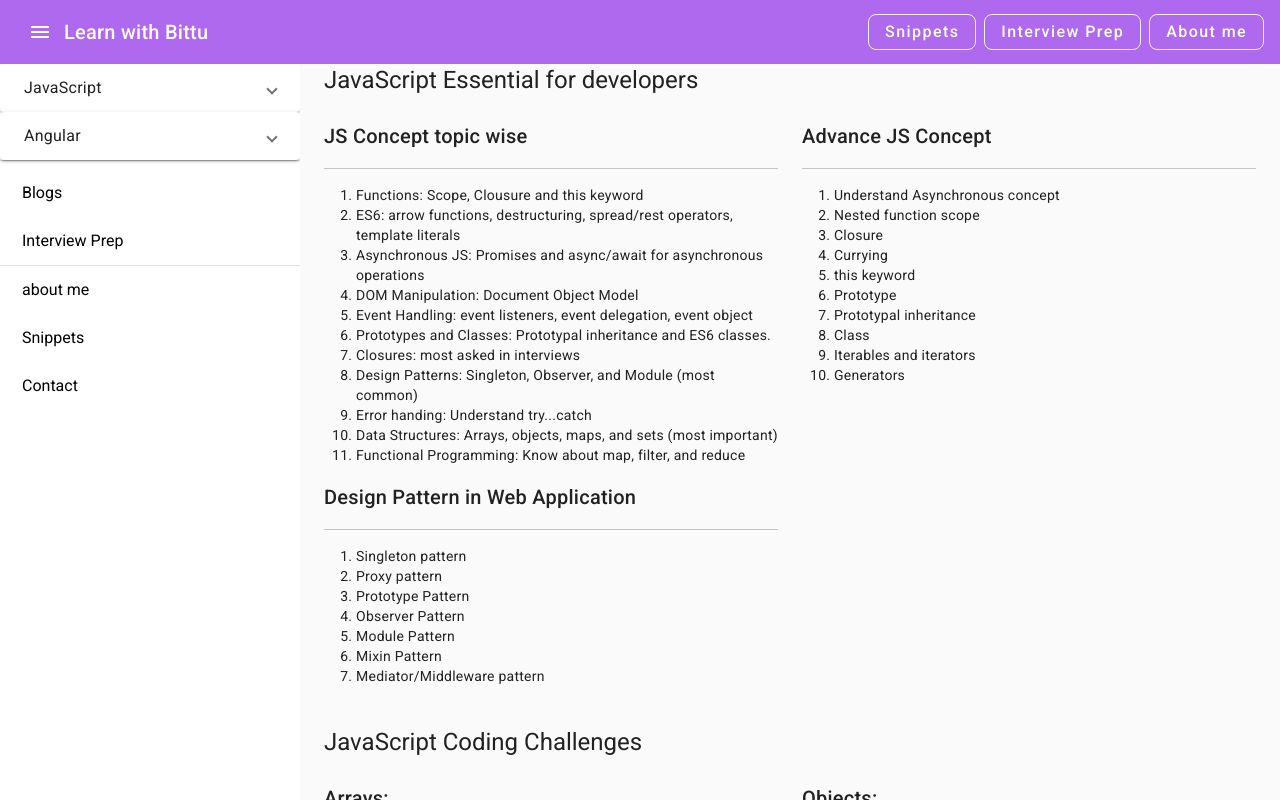
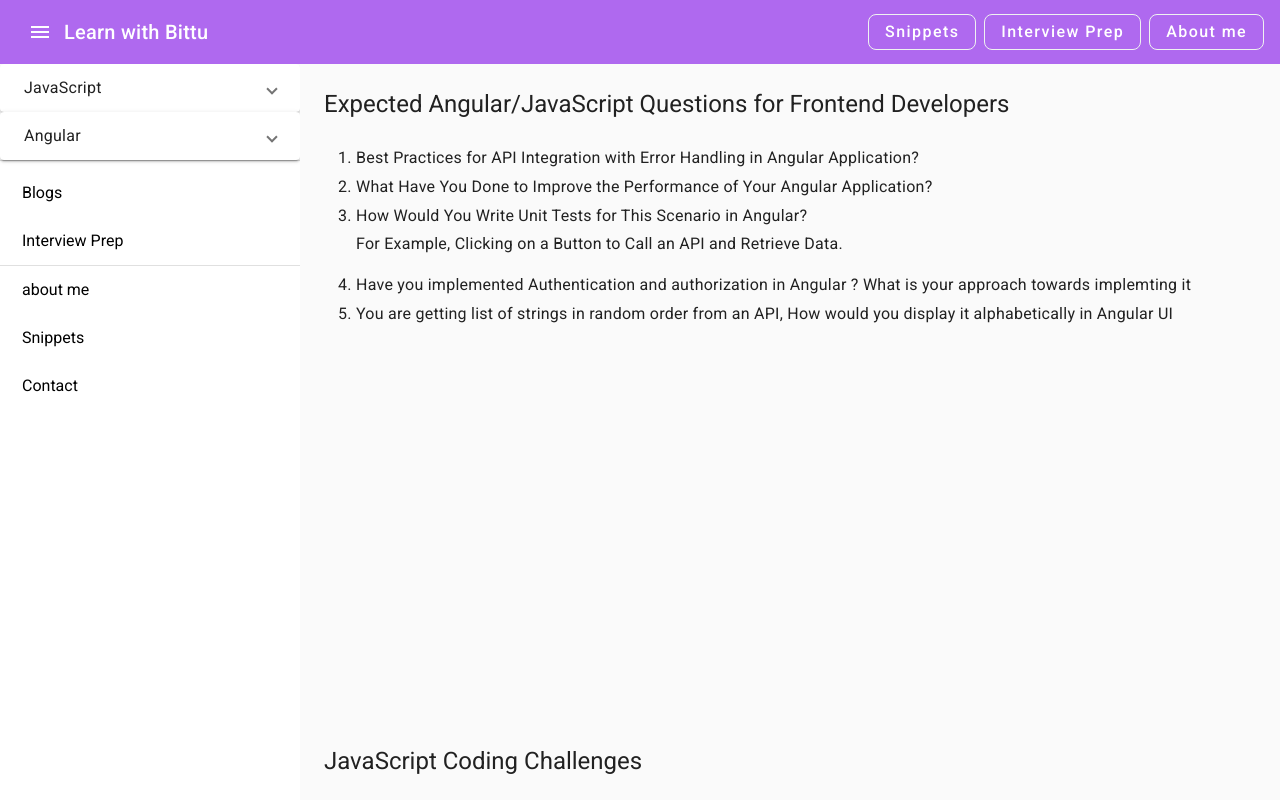
Before and after one commit to bittu1040/Learn-with-Bittu, an Angular app: page /interview-preparation in a window 1280 px wide. Built offline with nearby package versions, Linux system fonts and the light colour scheme.

Commit message:
added FAQ for angular

```diff
--- a/src/app/module/learn/learn-js/learn-js.component.html
+++ b/src/app/module/learn/learn-js/learn-js.component.html
@@ -1,61 +1,25 @@
 
 
-<div class="container">
-  <h1 class="mb-4">JavaScript Essential for developers</h1>
+<div class="container mt-4">
+  <h1 class="mb-4" style="font-size: 1.5rem;">Expected Angular/JavaScript Questions for Frontend Developers</h1>
   <div class="row">
-    <div class="col-lg-6">
-      <h2>JS Concept topic wise</h2>
-      <hr>
-      <ol>
-        <li>Functions: Scope, Clousure and this keyword</li>
-        <li>ES6: arrow functions, destructuring, spread/rest operators, template literals</li>
-        <li>Asynchronous JS: Promises and async/await for asynchronous operations</li>
-        <li>DOM Manipulation: Document Object Model</li>
-        <li>Event Handling: event listeners, event delegation, event object</li>
-        <li>Prototypes and Classes: Prototypal inheritance and ES6 classes.</li>
-        <li>Closures: most asked in interviews</li>
-        <li>Design Patterns: Singleton, Observer, and Module (most common)</li>
-        <li>Error handing: Understand try...catch</li>
-        <li>Data Structures: Arrays, objects, maps, and sets (most important)</li>
-        <li>Functional Programming: Know about map, filter, and reduce</li>
-      </ol>
-    </div>
-    <div class="col-lg-6">
-      <h2>Advance JS Concept</h2>
-      <hr>
-      <ol>
-        <li>Understand Asynchronous concept</li>
-        <li>Nested function scope</li>
-        <li>Closure</li>
-        <li>Currying</li>
-        <li>this keyword</li>
-        <li>Prototype</li>
-        <li>Prototypal inheritance</li>
-        <li>Class</li>
-        <li>Iterables and iterators</li>
-        <li>Generators</li>
-      </ol>
-    </div>
-  </div>
-
-  <div class="row">
-    <div class="col-lg-6">
-      <h2>Design Pattern in Web Application</h2>
-      <hr>
-      <ol>
-        <li>Singleton pattern</li>
-        <li>Proxy pattern</li>
-        <li>Prototype Pattern</li>
-        <li>Observer Pattern</li>
-        <li>Module Pattern</li>
-        <li>Mixin Pattern</li>
-        <li>Mediator/Middleware pattern</li>
+    <div class="col-lg-12">
+      <ol style="font-size: 1rem; line-height: 1.8;">
+        <li>Best Practices for API Integration with Error Handling in Angular Application?</li>
+        <li>What Have You Done to Improve the Performance of Your Angular Application?</li>
+        <li>How Would You Write Unit Tests for This Scenario in Angular?
+            <p>For Example, Clicking on a Button to Call an API and Retrieve Data.</p>
+        </li>
+        <li>Have you implemented Authentication and authorization in Angular ?  What is your approach towards implemting it</li>
+        <li>You are getting list of strings in random order from an API, How would you display it alphabetically in Angular UI</li>
       </ol>
     </div>
   </div>
 </div>
 
-<div class="container">
+
+
+<div class="container" style="margin-top: 400px;">
   <h1 class="mb-4 mt-4">JavaScript Coding Challenges</h1>
   <div class="row">
     <div class="col-lg-6">
```
